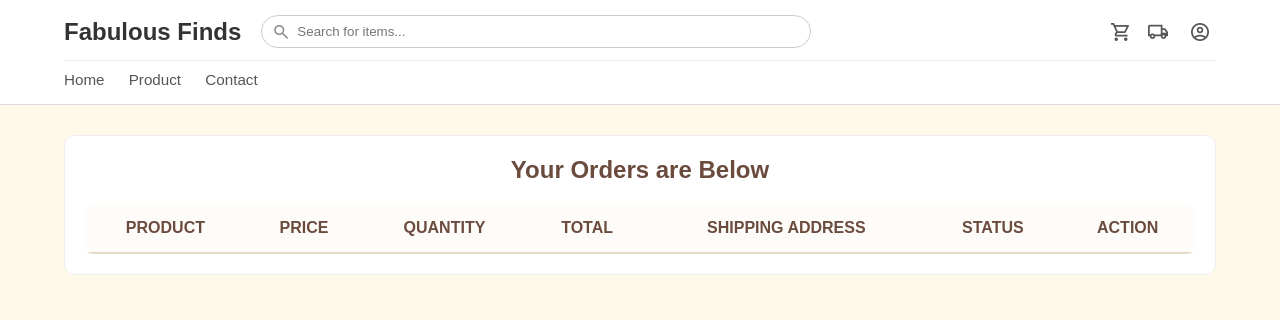
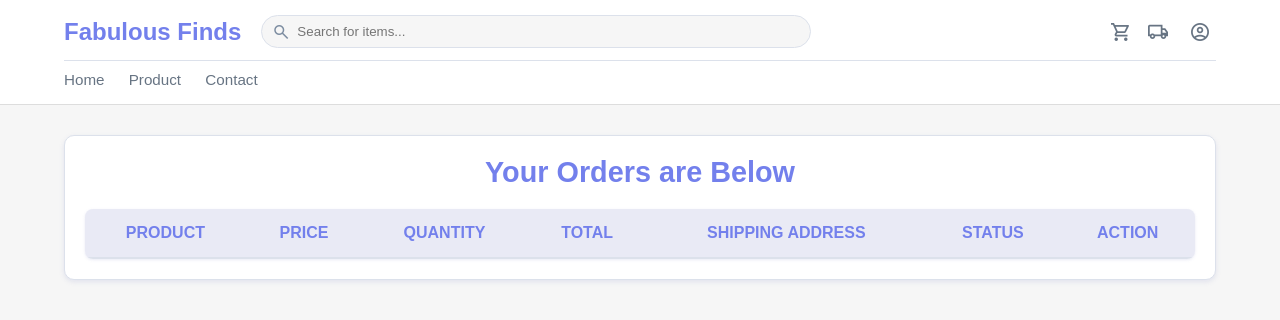
Before and after one commit to derickbriones/Fabulous_Finds, a PHP site: page /client/orderlist.php in a window 1280 px wide. Shown: the top 320 px of the page. Run offline with PHP 8.4, Linux system fonts and the light colour scheme; the visitor is signed in with stand-in values (Sample User, id 1); data comes from the database, SQL or seed files in the repository; lists and menus that the app fills with data are empty.

Commit message:
Update orderlist.css

```diff
--- a/assets/css/orderlist.css
+++ b/assets/css/orderlist.css
@@ -5,17 +6,45 @@
     font-family: Arial, sans-serif;
 }
 
+/* =========== ROOT VARIABLES =========== */
+:root {
+  --color-primary: #7380ec;
+  --color-danger: #ff7782;
+  --color-success: #41f1b6;
+  --color-warning: #ffbb55;
+  --color-white: #fff;
+  --color-info-dark: #7d8da1;
+  --color-info-light: #dce1eb;
+  --color-dark: #363949;
+  --color-light: rgba(132, 139, 200, 0.18);
+  --color-primary-variant: #111e88;
+  --color-dark-variant: #677483;
+  --color-background: #f6f6f6;
+}
+
 /* Page background */
 body {
-    background: #fff9e9;
-    color: #333;
+    background: var(--color-background);
+    color: var(--color-dark);
 }
 
+/* Header styling */
+header {
+    background: var(--color-white);
+    border-bottom: 1px solid var(--color-info-light);
+    padding: 15px 5%;
+}
+
+.top-header {
+    display: flex;
+    align-items: center;
+    gap: 20px;
+}
 
 .logo {
     font-weight: bold;
     font-size: 1.5rem;
-    color: #333;
+    color: var(--color-primary);
     flex-shrink: 0;
 }
 
@@ -29,9 +58,16 @@ body {
 .search-bar input {
     width: 100%;
     padding: 8px 12px 8px 35px;
-    border: 1px solid #ccc;
+    border: 1px solid var(--color-info-light);
     border-radius: 20px;
     box-sizing: border-box;
+    background: var(--color-background);
+    color: var(--color-dark);
+}
+
+.search-bar input:focus {
+    outline: 2px solid var(--color-primary);
+    border-color: var(--color-primary);
 }
 
 .search-bar .material-symbols-outlined {
@@ -40,7 +76,7 @@ body {
     left: 10px;
     transform: translateY(-50%);
     font-size: 20px;
-    color: #888;
+    color: var(--color-info-dark);
 }
 
 .userlinks {
@@ -52,38 +88,41 @@ body {
 
 .userlinks a {
     text-decoration: none;
-    color: #555;
+    color: var(--color-dark-variant);
     font-size: 0.95rem;
     display: inline-flex;
     align-items: center;
+    transition: color 0.3s ease;
 }
 
 .userlinks a:hover {
-    color: #c19a6b;
+    color: var(--color-primary);
 }
 
 .material-symbols-outlined {
     font-size: 22px;
     vertical-align: middle;
+    color: var(--color-dark-variant);
 }
 
 .menu {
     text-align: left;
     margin-top: 12px;
-    border-top: 1px solid #eee;
+    border-top: 1px solid var(--color-info-light);
     padding-top: 10px;
 }
 
 .menu a {
     text-decoration: none;
-    color: #555;
+    color: var(--color-dark-variant);
     margin-right: 20px;
     font-size: 0.95rem;
     font-weight: 500;
+    transition: color 0.3s ease;
 }
 
 .menu a:hover {
-    color: #c19a6b;
+    color: var(--color-primary);
 }
 
 /* Profile dropdown styles */
@@ -95,12 +134,13 @@ body {
     background: none;
     border: none;
     cursor: pointer;
-    color: #555;
+    color: var(--color-dark-variant);
     padding: 5px;
+    transition: color 0.3s ease;
 }
 
 .profile-dropdown button:hover {
-    color: #c19a6b;
+    color: var(--color-primary);
 }
 
 .dropdown-menu {
@@ -143,43 +184,52 @@ body {
 .container {
     width: 90%;
     margin: 30px auto;
-    background: #fff;
+    background: var(--color-white);
     padding: 20px;
     border-radius: 10px;
-    border: 1px solid #eee;
+    border: 1px solid var(--color-info-light);
+    box-shadow: 0 2px 5px var(--color-light);
 }
 
 /* Title */
 h2 {
     text-align: center;
     margin-bottom: 20px;
-    color: #6b4b3e;
+    color: var(--color-primary);
+    font-size: 1.8rem;
 }
 
 /* Table */
 table {
     width: 100%;
     border-collapse: collapse;
-    background: #fff;
+    background: var(--color-white);
     border-radius: 8px;
     overflow: hidden;
+    box-shadow: 0 1px 3px var(--color-light);
 }
 
 /* Table header */
 th {
-    background: #fefcf8;
-    color: #6b4b3e;
+    background: var(--color-light);
+    color: var(--color-primary);
     padding: 15px;
-    border-bottom: 2px solid #e6d9c8;
+    border-bottom: 2px solid var(--color-info-light);
     font-weight: bold;
+    text-align: center;
 }
 
 /* Table cells */
 td {
     padding: 15px;
-    border-bottom: 1px solid #e6d9c8;
+    border-bottom: 1px solid var(--color-info-light);
     text-align: center;
-    color: #555;
+    color: var(--color-dark-variant);
+}
+
+/* Remove bottom border from last row */
+tr:last-child td {
+    border-bottom: none;
 }
 
 /* Product info box */
```
Also changed, not shown: other parts of assets/css/orderlist.css (+76 -16 lines).
